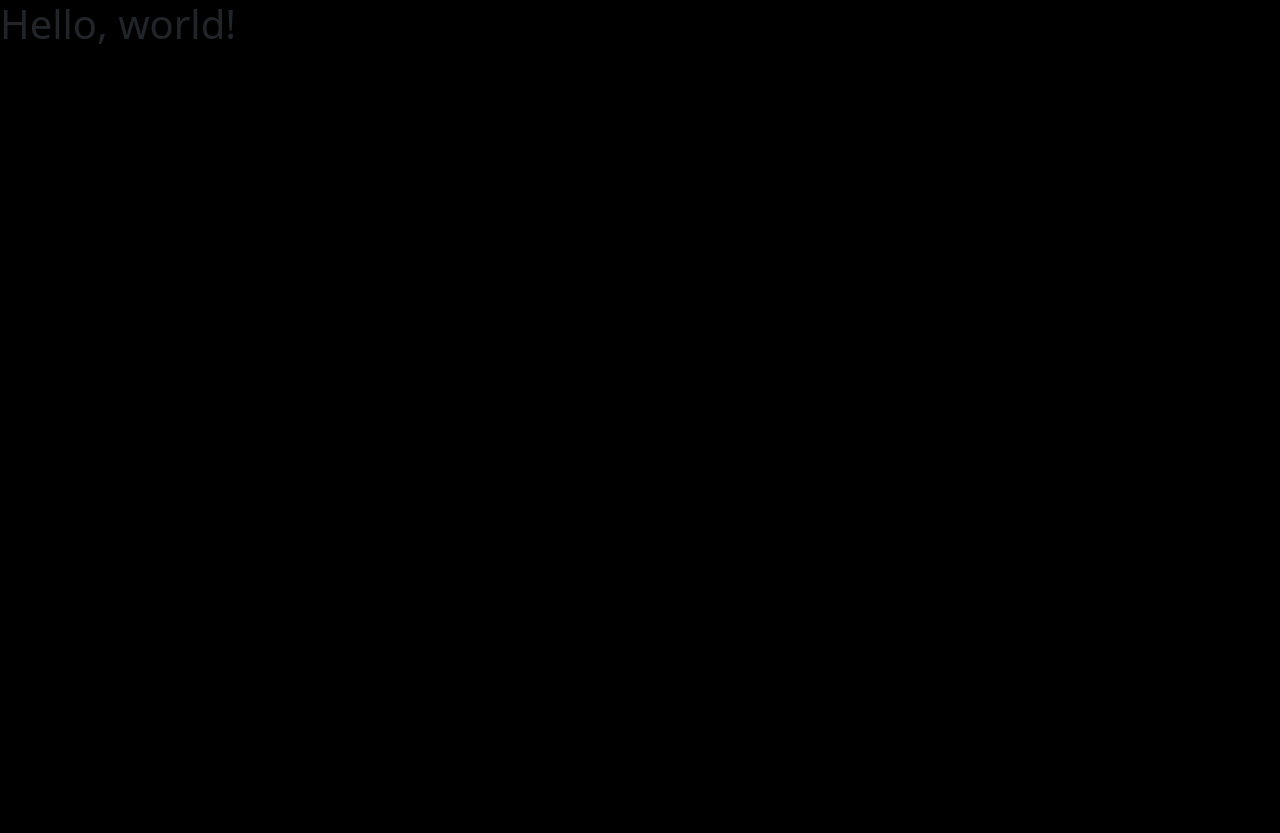
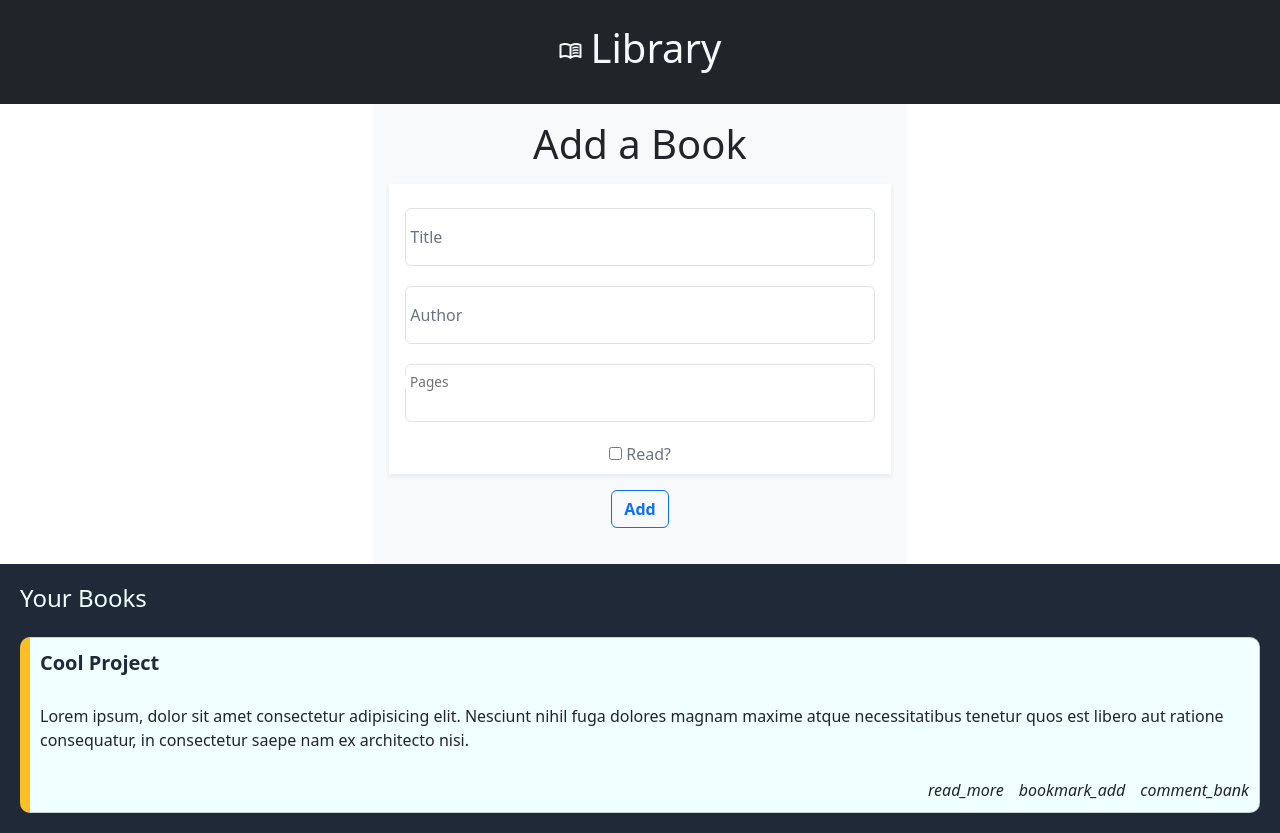
Before and after one commit to mikecalo/library, a plain HTML site: page index.html in a window 1280 px wide. Before the commit the page ends 800 px from the top, so only its background shows below. Drawn offline with nearby package versions, Linux system fonts and the light colour scheme.

Commit message:
UI updates. input form and card placeholder for book entries

```diff
--- a/app.js
+++ b/app.js
@@ -1 +1,24 @@
-console.log("HI")
+const myLibrary = [];
+
+function Book(title, author, pages, isRead) {
+  this.title = title;
+  this.author = author;
+  this.pages = pages;
+  this.isRead = isRead;
+}
+
+function addBookToLibrary(title, author, pages, isRead) {
+  const newBook = new Book(title, author, pages, isRead);
+  myLibrary.push(newBook);
+}
+
+addBookToLibrary("harry p", "jk", 400, false);
+addBookToLibrary("hibbity dibbity", "huey", 1000, true);
+
+function displayBooks() {
+  myLibrary.forEach((book) => {
+    console.log(book);
+  });
+}
+
+displayBooks();
--- a/index.html
+++ b/index.html
@@ -3,12 +3,63 @@
   <head>
     <meta charset="utf-8">
     <meta name="viewport" content="width=device-width, initial-scale=1">
-    <title>Bootstrap demo</title>
     <link href="https://cdn.jsdelivr.net/npm/bootstrap@5.3.3/dist/css/bootstrap.min.css" rel="stylesheet" integrity="sha384-QWTKZyjpPEjISv5WaRU9OFeRpok6YctnYmDr5pNlyT2bRjXh0JMhjY6hW+ALEwIH" crossorigin="anonymous">
     <link href="style.css" rel="stylesheet">
+    <link rel="stylesheet" href="https://fonts.googleapis.com/css2?family=Material+Symbols+Outlined:opsz,wght,FILL,GRAD@24,400,0,0" />
+    <title>Library</title>
   </head>
   <body>
-    <h1>Hello, world!</h1>
+    <div class="d-flex bg-dark p-4 justify-content-center align-items-baseline gap-2">
+        <i class="material-symbols-outlined text-light">menu_book</i>
+        <h1 class="text-light">Library</h1>
+    </div>
+
+    <div class="container col-5 bg-light p-2 text-center">
+        <header class="form-header p-2">
+            <h2 class="display-6 text-dark">Add a Book</h2>
+        </header>
+        <div class="d-flex justify-content-center">
+            <form action="" method="get" class="p-3">
+                <div class="bg-white shadow-sm p-2 mb-1 text-secondary row g-3">
+                    <div class="form-floating mb-1">
+                        <input type="text" class="form-control" id="title" placeholder="Title" name="title" required>
+                        <label for="floatingInput">Title</label>
+                    </div>
+                    <div class="form-floating mb-1">
+                        <input type="text" class="form-control" id="author" placeholder="Author" name="author" required>
+                        <label for="author">Author</label>
+                    </div>
+                    <div class="form-floating mb-1">
+                        <input type="number" class="form-control" id="pages" name="pages" required/>
+                        <label for="pages">Pages</label>
+                    </div>
+                    <div class="">
+                        <input type="checkbox" id="isRead" name="isRead"/>
+                        <label for="isRead">Read?</label>
+                    </div>
+                </div>
+                <div class="mt-2 p-2">
+                    <button type="submit" class="btn btn-outline-primary mb-1 fw-bold">Add</button>
+                </div>
+            </form>
+        </div>
+    </div>
+
+    <div class="book-list">
+        <h1 class="content-header">Your Books</h1>
+        <div class="card-container">
+            <div class="card">
+                <p class="title">Cool Project</p>
+                <p>Lorem ipsum, dolor sit amet consectetur adipisicing elit. Nesciunt nihil fuga dolores magnam maxime atque necessitatibus tenetur quos est libero aut ratione consequatur, in consectetur saepe nam ex architecto nisi.</p>
+                <div class="icons">
+                    <i class="material-icons">read_more</i>
+                    <i class="material-icons">bookmark_add</i>
+                    <i class="material-icons">comment_bank</i>
+                </div>
+            </div>
+        </div>
+    </div>
+
     <script src="app.js" defer></script>
     <script src="https://cdn.jsdelivr.net/npm/bootstrap@5.3.3/dist/js/bootstrap.bundle.min.js" integrity="sha384-YvpcrYf0tY3lHB60NNkmXc5s9fDVZLESaAA55NDzOxhy9GkcIdslK1eN7N6jIeHz" crossorigin="anonymous"></script>
   </body>
--- a/style.css
+++ b/style.css
@@ -1,3 +1,43 @@
-* {
-    background-color: black;
+.content-header {
+    margin-bottom: 1.5rem;
+    color: azure;
+    font-size: 24px;
 }
+
+
+.book-list {
+    background-color: #1f2937;
+    padding: 20px;
+}
+
+.title {
+    font-weight: bolder;
+    font-size: 20px;
+    color: #1f2937;
+}
+
+/* main content grid */
+.book-list .card {
+    background-color:azure;
+    border-radius: 10px;
+    padding: 10px;
+    align-self: center;
+    display: grid;
+    gap: 10px;
+    border-left: 10px solid #fbbf24
+}
+
+.book-list .card .icons {
+    justify-self: end;
+    display: flex;
+    gap: 15px;
+}
+
+.icons > * {
+    cursor: pointer;
+}
+
+.book-list .card-container {
+    display: grid;
+    gap: 25px;
+}
```
